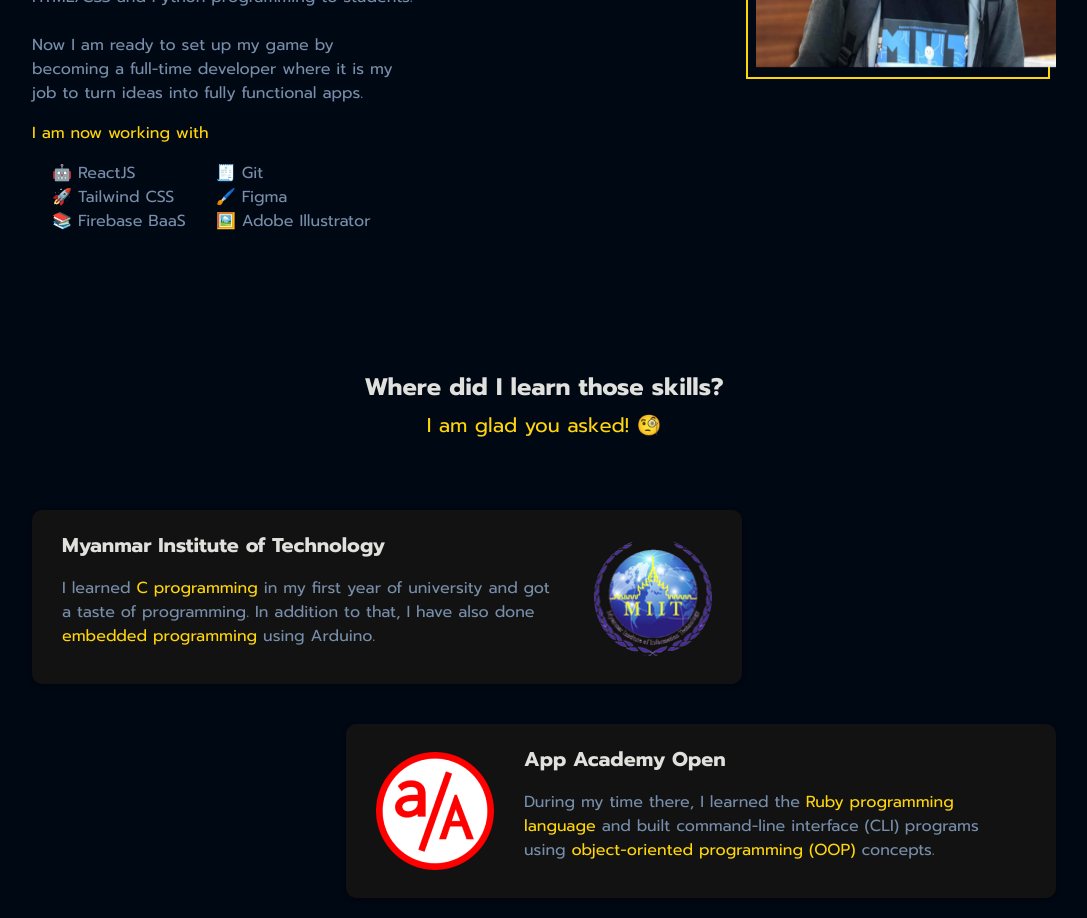
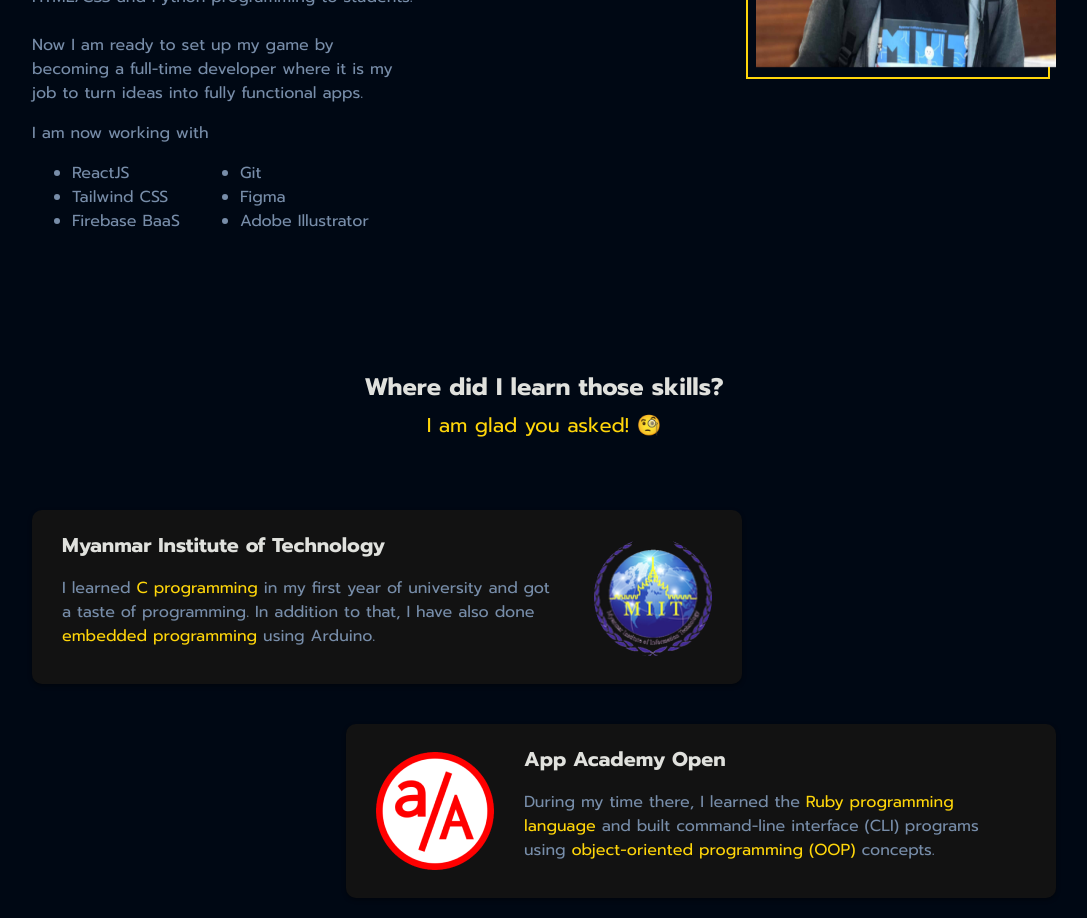
Before and after one commit to YatootaY/my-portfolio, a React (Create React App) app: page / in a window 1280 px wide. Shown: the part 2840-3758 px from the top of the page, without its empty margins (96-1183 px from the left). Built offline with nearby package versions, Linux system fonts and the light colour scheme; a web font is replaced by a local one.

Commit message:
Go back to original ListStyle

```diff
--- a/src/Components/About.css
+++ b/src/Components/About.css
@@ -15,39 +15,8 @@
 
 .aboutList ul{
     display: flex;
-    gap:30px;
-    list-style: none;
-    padding-left: 20px;
+    gap:60px;
 }
-
-.yellowMark{
-    color: var(--yellow);
-}
-
-.aboutListLeft li:nth-child(1)::before{
-    content: "🤖 ";
-}
-
-.aboutListLeft li:nth-child(2)::before{
-    content: "🚀 ";
-}
-
-.aboutListLeft li:nth-child(3)::before{
-    content: "📚 ";
-}
-
-.aboutListRight li:nth-child(1)::before{
-    content: "🧾 ";
-}
-
-.aboutListRight li:nth-child(2)::before{
-    content: "🖌️ ";
-}
-
-.aboutListRight li:nth-child(3)::before{
-    content: "🖼️ ";
-}
-
 
 
 
@@ -62,9 +31,5 @@
         width: fit-content;
     }
 
-    .aboutList ul{
-        gap:15px;
-    }
-
 
 }
--- a/src/Components/About.js
+++ b/src/Components/About.js
@@ -17,14 +17,14 @@ const About = () => {
                     Now I am ready to set up my game by becoming a full-time developer where it is my job to turn ideas into fully functional apps.
                 </p>
                 <p className="aboutList">
-                    <span className="yellowMark">I am now working with</span>
+                    I am now working with
                     <ul>
-                        <div className="aboutListLeft">
+                        <div>
                             <li>ReactJS</li>
                             <li>Tailwind CSS</li>
                             <li>Firebase BaaS</li>
                         </div>
-                        <div className="aboutListRight">
+                        <div>
                             <li>Git</li>
                             <li>Figma</li>
                             <li>Adobe Illustrator</li>
```
